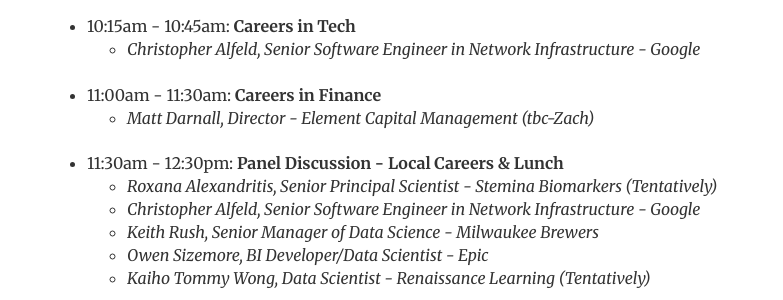
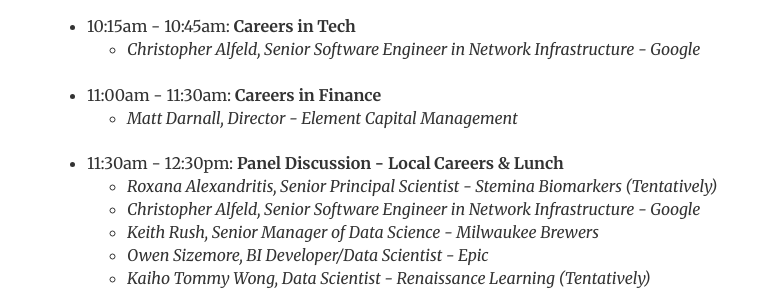
Before and after one commit to julietteBruce/MathCareers, a Jekyll site: the page built from schedule/index.html, in a window 1280 px wide. Shown: the part 311-611 px from the top of the page, without its empty margins (248-1031 px from the left). Built offline with Jekyll 4.4.1, drawn with Linux system fonts in a browser that asks for light colours.

Commit message:
Schedule Update

```diff
--- a/schedule/index.html
+++ b/schedule/index.html
@@ -23,7 +23,7 @@
 	<br>
 	<li>11:00am - 11:30am: <b>Careers in Finance</b></li>
 		<ul>
-			<li><i>Matt Darnall, Director - Element Capital Management (tbc-Zach)</i></li>
+			<li><i>Matt Darnall, Director - Element Capital Management</i></li>
 		</ul>
 	<br>
 	<li>11:30am - 12:30pm: <b>Panel Discussion - Local Careers & Lunch</b></li>
```
